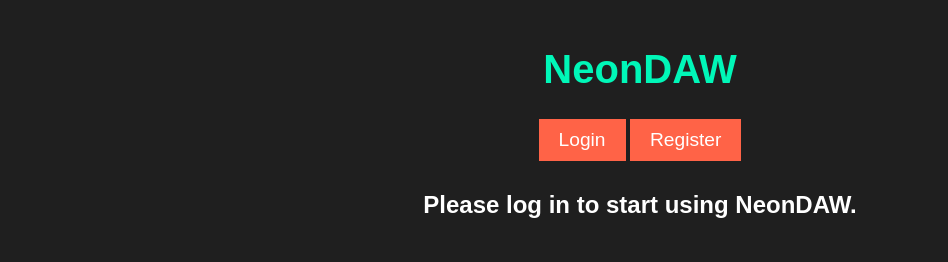
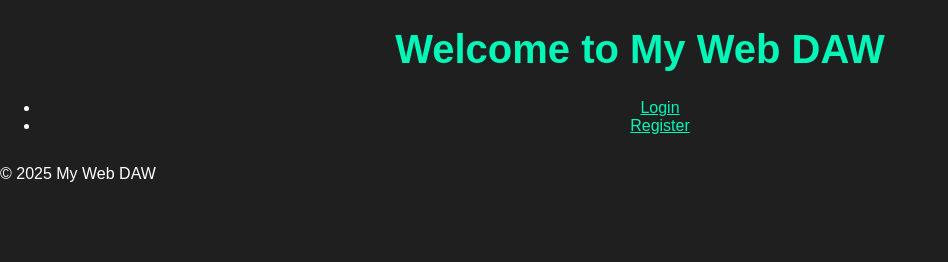
Before and after one commit to abesoul/ABLETUNES, a plain HTML site: page index.html in a window 1280 px wide. Shown: the whole page, without its empty margins (0-948 px from the left). Drawn offline with Linux system fonts and the light colour scheme.

Commit message:
Update index.html

```diff
--- a/index.html
+++ b/index.html
@@ -3,23 +3,30 @@
 <head>
     <meta charset="UTF-8">
     <meta name="viewport" content="width=device-width, initial-scale=1.0">
-  <title>NeonDAW</title>
+    <title>My Web DAW</title>
     <link rel="stylesheet" href="style.css">
 </head>
 <body>
-  <div class="container">
     <header>
-      <h1>NeonDAW</h1>
+        <h1>Welcome to My Web DAW</h1>
         <nav>
-        <button id="loginBtn">Login</button>
-        <button id="registerBtn">Register</button>
+            <ul>
+                <li><a href="login.html">Login</a></li>
+                <li><a href="register.html">Register</a></li>
+            </ul>
         </nav>
     </header>
-    <main id="app">
-      <h2>Welcome to NeonDAW!</h2>
-      <p>Get started by logging in or registering.</p>
+
+    <main>
+        <section id="mixer">
+            <!-- DAW functionality goes here (e.g., track view, effects, etc.) -->
+        </section>
     </main>
-  </div>
+
+    <footer>
+        <p>&copy; 2025 My Web DAW</p>
+    </footer>
+
     <script src="script.js"></script>
 </body>
 </html>
```
Lines whose indentation alone changed are shown as unchanged.
